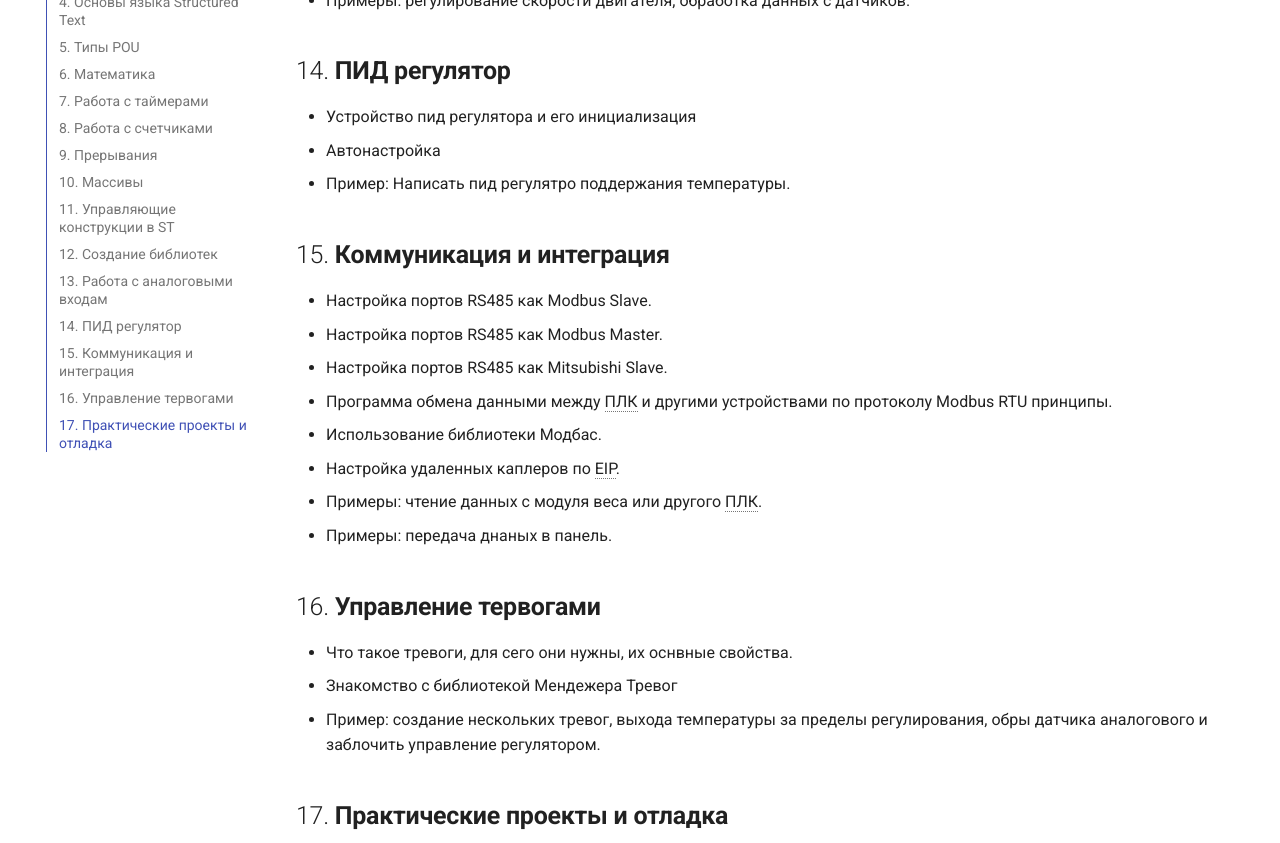
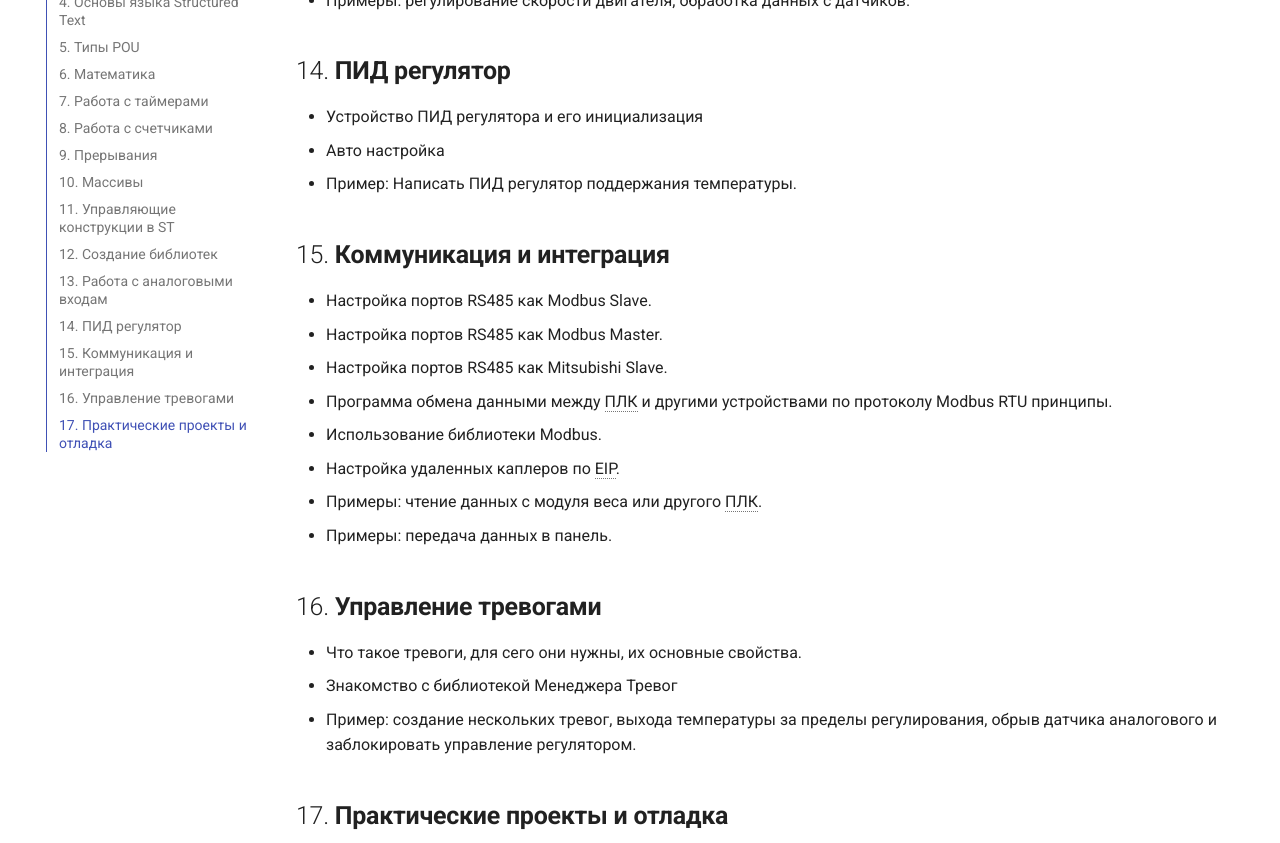
Before and after one commit to Serhioromano/gxw2-st-course, an MkDocs documentation site: the page built from docs/toc.md, in a window 1280 px wide and 1400 px high, scrolled down 3507 px. Shown: the part 298-1141 px from the top of the window. Built offline with MkDocs 1.6.1 and Material for MkDocs 9.7.7, drawn with Linux system fonts in a browser that asks for light colours; comment, search, counter and statistics services are not loaded; some of the changed text lies outside the part shown.

Commit message:
s[elingh

```diff
--- a/docs/toc.md
+++ b/docs/toc.md
@@ -116,9 +116,9 @@
 
 ## 14. **ПИД регулятор**
 
-- Устройство пид регулятора и его инициализация
-- Автонастройка
-- Пример: Написать пид регулятро поддержания температуры.
+- Устройство ПИД регулятора и его инициализация
+- Авто настройка
+- Пример: Написать ПИД регулятор поддержания температуры.
 
 ## 15. **Коммуникация и интеграция**
 
@@ -126,16 +126,16 @@
 - Настройка портов RS485 как Modbus Master.
 - Настройка портов RS485 как Mitsubishi Slave.
 - Программа обмена данными между ПЛК и другими устройствами по протоколу Modbus RTU принципы.
-- Использование библиотеки Модбас.
+- Использование библиотеки Modbus.
 - Настройка удаленных каплеров по EIP.
 - Примеры: чтение данных с модуля веса или другого ПЛК.
-- Примеры: передача днаных в панель.
+- Примеры: передача данных в панель.
 
-## 16. **Управление тервогами**
+## 16. **Управление тревогами**
 
-- Что такое тревоги, для сего они нужны, их оснвные свойства.
-- Знакомство с библиотекой Мендежера Тревог
-- Пример: создание нескольких тревог, выхода температуры за пределы регулирования, обры датчика аналогового и заблочить управление регулятором.
+- Что такое тревоги, для сего они нужны, их основные свойства.
+- Знакомство с библиотекой Менеджера Тревог
+- Пример: создание нескольких тревог, выхода температуры за пределы регулирования, обрыв датчика аналогового и заблокировать управление регулятором.
 
 ## 17. **Практические проекты и отладка**
 
```
Also changed, not shown: other parts of docs/toc.md (+5 -5 lines), docs/1-intro/fx-overview.md (+3 -3 lines), docs/index.md (+7 -7 lines).
